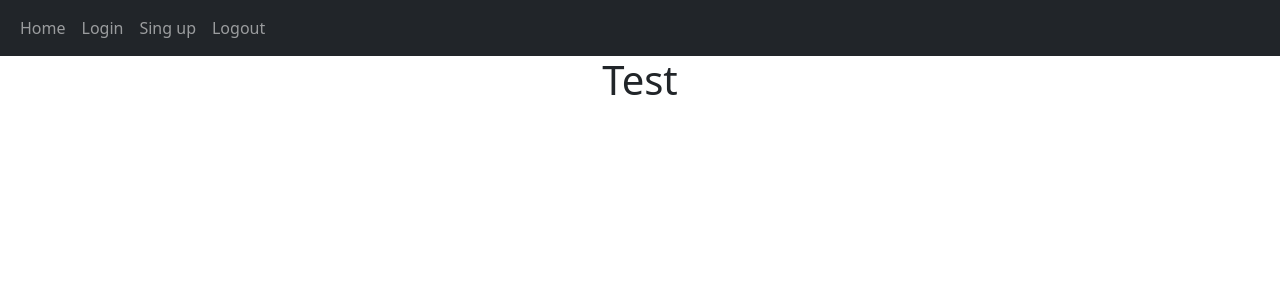
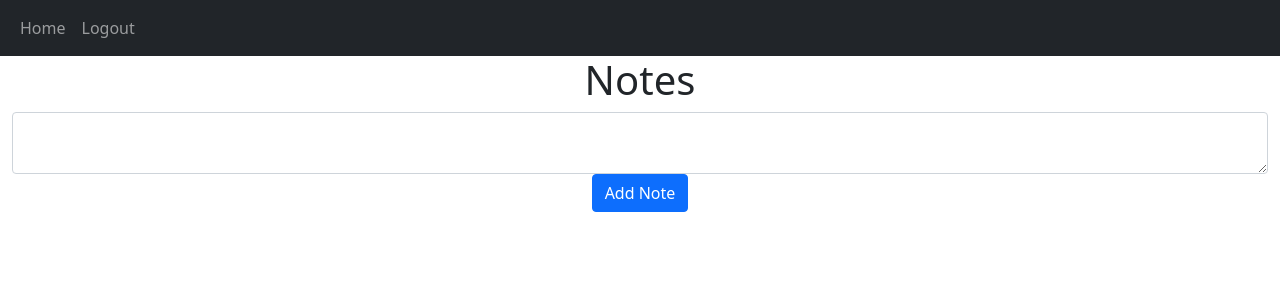
Before and after one commit to JoaoZati/flask-notes, a Flask app: page / in a window 1280 px wide. Shown: the top 300 px of the page. Run offline with Flask 2, Linux system fonts and the light colour scheme; the visitor is signed in with stand-in values (Sample User, id 1); data comes from the database, SQL or seed files in the repository; data that the repository does not hold is empty.

Commit message:
Add notes in html - add form that have as imput the notes made by user

```diff
--- a/website/auth.py
+++ b/website/auth.py
@@ -27,7 +27,7 @@ def login():
 
         flash('Wrong email or password', category='error')
 
-    return render_template('login.html')
+    return render_template('login.html', user=current_user)
 
 
 @auth.route('/logout')
@@ -67,4 +67,4 @@ def sing_up():
             flash('Sing up successfully', category='success',)
             return redirect( url_for('views.home'))
 
-    return render_template('sing_up.html')
+    return render_template('sing_up.html', user=current_user)
--- a/website/templates/base/navbar.html
+++ b/website/templates/base/navbar.html
@@ -5,10 +5,13 @@
         </button>
         <div class="collapse navbar-collapse" id="navbarSupportedContent">
             <div class="navbar-nav">
+                {% if user.is_authenticated %}
                 <a class="nav-item nav-link" id="home" href="/">Home</a>
+                <a class="nav-item nav-link" id="logout" href="/logout">Logout</a>
+                {% else %}
                 <a class="nav-item nav-link" id="login" href="/login">Login</a>
                 <a class="nav-item nav-link" id="sing-up" href="/sing-up">Sing up</a>
-                <a class="nav-item nav-link" id="logout" href="/logout">Logout</a>
+                {% endif %}
             </div>
         </div>
     </div>
--- a/website/templates/home.html
+++ b/website/templates/home.html
@@ -1,5 +1,16 @@
 {% extends 'base/base.html' %}
 {% block title %}Home Page{% endblock %}
 {% block content %}
-<center><h1>Test</h1></center>
+<h1 align="center">Notes</h1>
+<ul class="list-group list-group-flush" id="notes">
+    {% for note in user.notes %}
+    <li class="list-group-item">{{ note.data }}</li>
+    {% endfor %}
+</ul>
+<form method="POST">
+    <textarea name="note" id="note" class="form-control"></textarea>
+    <div align="center">
+        <button type="submit" class="btn btn-primary">Add Note</button>
+    </div>
+</form>
 {% endblock %}
--- a/website/views.py
+++ b/website/views.py
@@ -7,4 +7,4 @@ views = Blueprint('views', __name__, )
 @views.route('/')
 @login_required
 def home():
-    return render_template('home.html')
+    return render_template('home.html', user=current_user)
```
